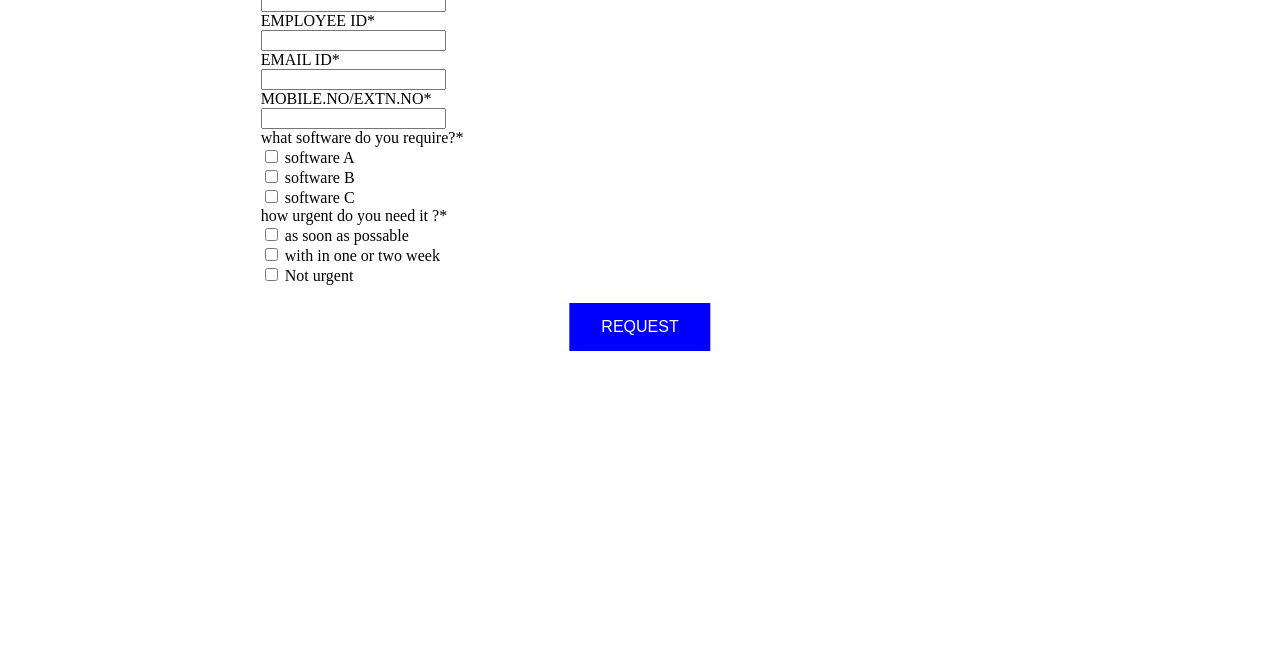
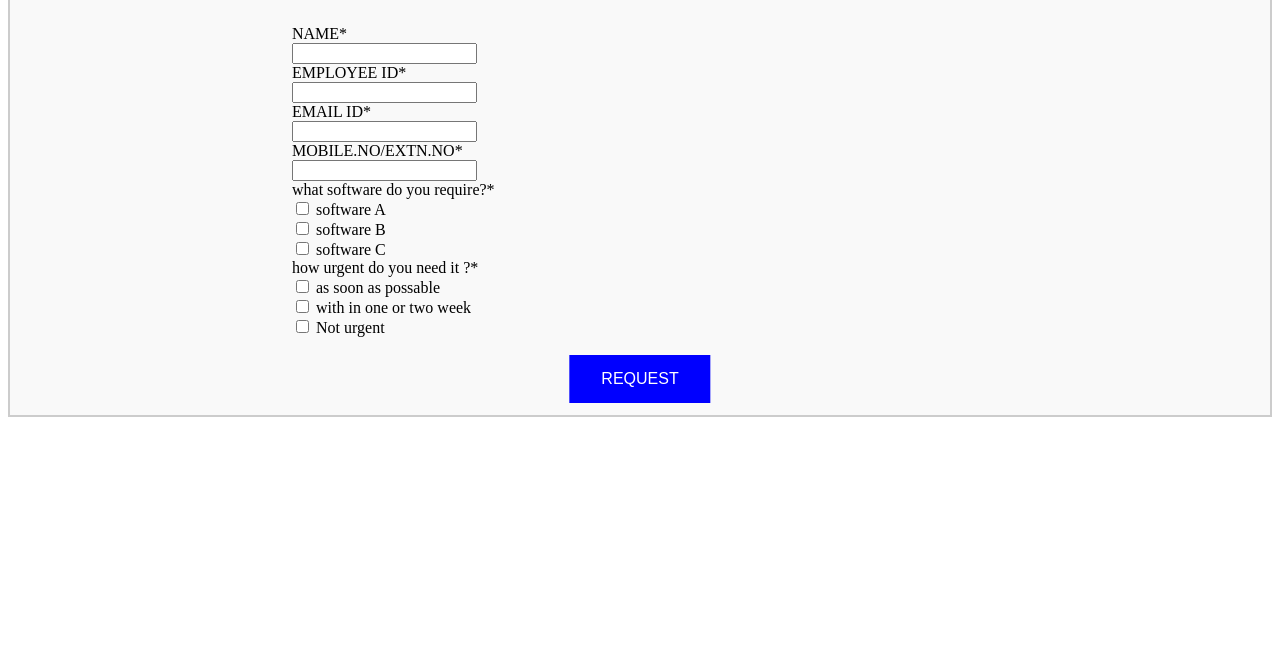
Before and after one commit to JudeBoscoGeorge/Test-3, a plain HTML site: page index.html in a window 1280 px wide. Shown: the part 143-800 px from the top of the page. Drawn offline with Linux system fonts and the light colour scheme.

Commit message:
Update index.html

```diff
--- a/index.html
+++ b/index.html
@@ -22,11 +22,18 @@ button {
       transform: translateX(-50%);
     }
 
+  .form-container {
+            padding: 50px;
+            border: 2px solid #ccc;
+            background-color: #f9f9f9;
+        }
+
 </style>
 
 
 <body>
 
+<div class="form-container">
     <div class="center">
 
     <h1 style="color:blue;"><b>Software Request</B></h1><br>
@@ -76,6 +83,7 @@ button {
 <button class="button">REQUEST</button>
         </div>
 </div>
+</div>
 
 </body>
 </html>
```
